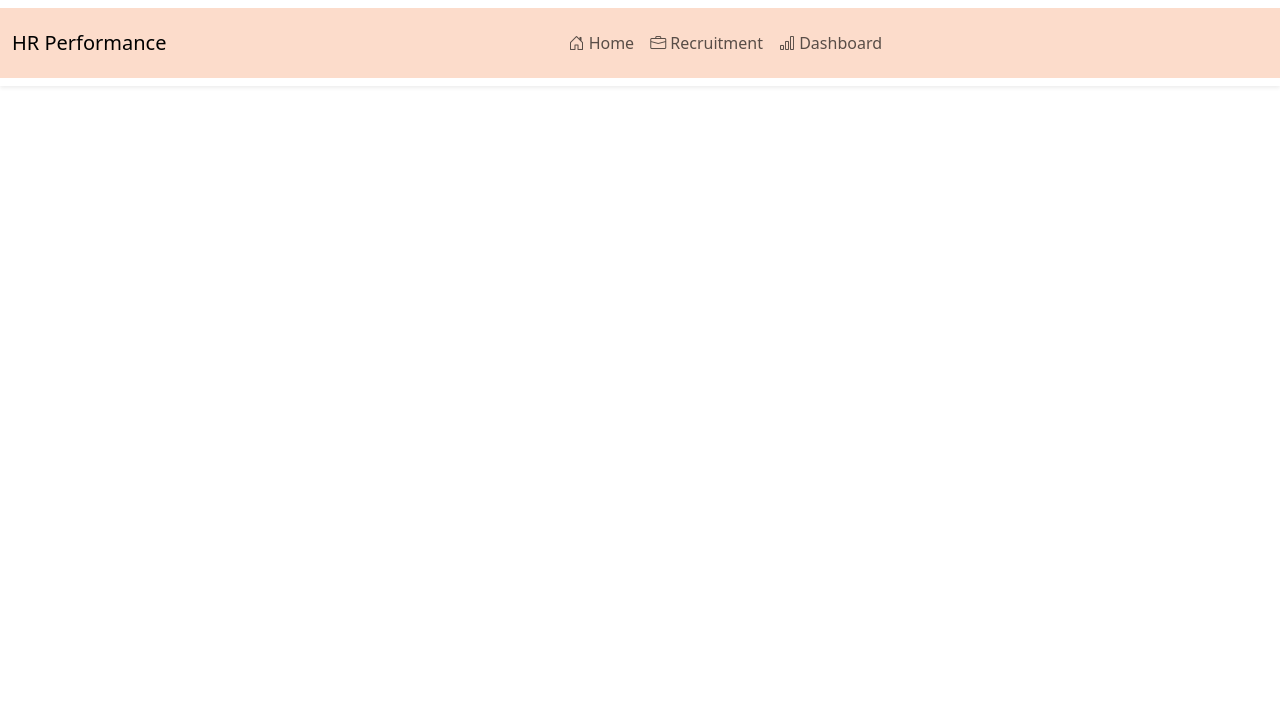
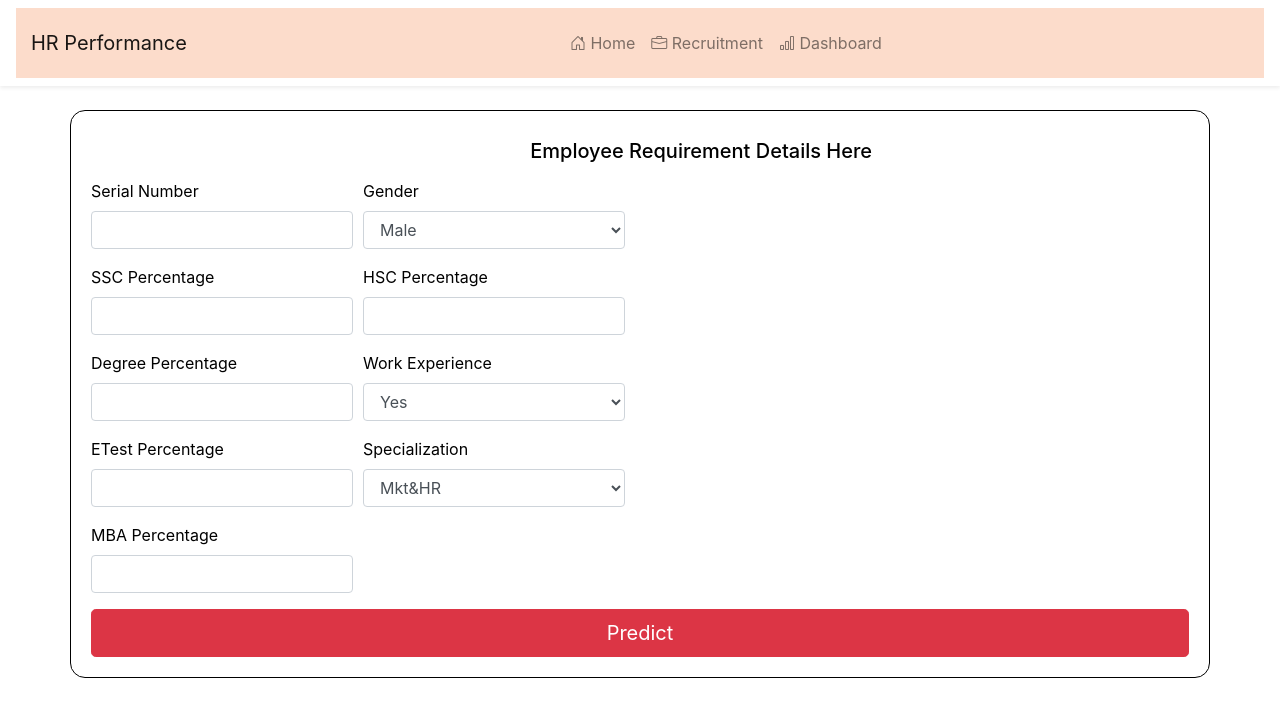
Before and after one commit to widushan/Job-Recruitement-With-Machine-Learing, a Flask app: page /job in a window 1280 px wide. Shown: the top 717 px of the page. Run offline with Flask 3, Linux system fonts and the light colour scheme; parts of the project's set-up code (start-up, migrations or seed data) failed here and were passed over; some libraries are stand-ins or nearby versions.

Commit message:
analyze commit
Analyzing HR

```diff
--- a/app.py
+++ b/app.py
@@ -9,6 +9,122 @@
 
 # ======================================Create app=================================================
 app = Flask(__name__)
+
+
+
+# ======================================loading models and datasets================================
+df = pd.read_csv('notebook/HR_comma_sep.csv.crdownload')
+model = pickle.load(open('models/model.pkl','rb'))
+scaler = pickle.load(open('models/scaler.pkl','rb'))
+
+# ======================================dashboard functions========================================
+def reading_cleaning(df):
+    df.drop_duplicates(inplace=True)
+    cols = df.columns.tolist()
+    df.columns = [x.lower() for x in cols]
+
+    return df
+#-----
+df = reading_cleaning(df)
+
+
+
+def employee_important_info(df):
+    # Average satisfaction level
+    average_satisfaction = df['satisfaction_level'].mean()
+    # Department-wise average satisfaction level
+    department_satisfaction = df.groupby('department')['satisfaction_level'].mean()
+    # Salary-wise average satisfaction level
+    salary_satisfaction = df.groupby('salary')['satisfaction_level'].mean()
+
+    # Employees who left
+    left_employees = len(df[df['left'] == 1])
+    # Employees who stayed
+    stayed_employees = len(df[df['left'] == 0])
+
+    return average_satisfaction, department_satisfaction, salary_satisfaction, left_employees, stayed_employees
+
+def plots(df, col):
+    values = df[col].unique()
+    plt.figure(figsize=(15, 10))
+
+    explode = [0.1 if len(values) > 1 else 0] * len(values)
+    plt.pie(df[col].value_counts(), explode=explode, startangle=40, autopct='%1.1f%%', shadow=True)
+    labels = [f'{value} ({col})' for value in values]
+    plt.legend(labels=labels, loc='upper right', fontsize=12)
+    plt.title(f"Distribution of {col}", fontsize=16, fontweight='bold')
+
+    plt.savefig('static/'+ col + '.png')
+    plt.close()
+
+def distribution(df, col):
+    values = df[col].unique()
+    plt.figure(figsize=(15, 10))
+    sns.countplot(x=df[col], hue='left', palette='Set1', data=df)
+    labels = [f"{val} ({col})" for val in values]
+    plt.legend(labels=labels, loc="upper right", fontsize=12)
+    plt.title(f"Distribution of {col}", fontsize=16, fontweight='bold')
+    plt.xticks(rotation=90)
+    plt.savefig('static/' + col + '_distribution.png')
+    plt.close()
+
+def comparison(df, x, y):
+    plt.figure(figsize=(15, 10))
+    sns.barplot(x=x, y=y, hue='left', data=df, ci=None)
+    plt.title(f'{x} vs {y}', fontsize=16, fontweight='bold')
+    plt.savefig('static/' + 'comparison.png')
+    plt.close()
+
+
+def corr_with_left(df):
+    df_encoded = pd.get_dummies(df)
+    correlations = df_encoded.corr()['left'].sort_values()[:-1]
+    colors = ['skyblue' if corr >= 0 else 'salmon' for corr in correlations]
+    plt.figure(figsize=(15, 10))
+    correlations.plot(kind='barh', color=colors)
+    plt.title('Correlation with Left', fontsize=16, fontweight='bold')
+    plt.xlabel('Correlation', fontsize=14, fontweight='bold')
+    plt.ylabel('Features', fontsize=14, fontweight='bold')
+    plt.tight_layout()
+    plt.savefig('static/correlation.png')
+    plt.close()
+
+def histogram(df, col):
+    fig, axes = plt.subplots(1, 2, figsize=(15, 10))  # Create a grid of 1 row and 2 columns
+
+    # Plot the first histogram
+    sns.histplot(data=df, x=col, hue='left', bins=20, ax=axes[0])
+    axes[0].set_title(f"Histogram of {col}", fontsize=16, fontweight='bold')
+
+    # Plot the second histogram
+    sns.kdeplot(data=df, x='satisfaction_level', y='last_evaluation', hue='left', shade=True, ax=axes[1])
+    axes[1].set_title("Kernel Density Estimation", fontsize=16, fontweight='bold')
+
+    plt.tight_layout()  # Adjust the layout to prevent overlapping
+    plt.savefig('static/' + col + '_histogram.png')
+    plt.close()
+
+
+#=====================prediction function====================================================
+def prediction(sl_no, gender, ssc_p, hsc_p, degree_p, workex, etest_p, specialisation, mba_p):
+    data = {
+    'sl_no': [sl_no],
+    'gender': [gender],
+    'ssc_p': [ssc_p],
+    'hsc_p': [hsc_p],
+    'degree_p': [degree_p],
+    'workex': [workex],
+    'etest_p': [etest_p],
+    'specialisation': [specialisation],
+    'mba_p': [mba_p]
+    }
+    data = pd.DataFrame(data)
+    data['gender'] = data['gender'].map({'Male':1,"Female":0})
+    data['workex'] = data['workex'].map({"Yes":1,"No":0})
+    data['specialisation'] = data['specialisation'].map({"Mkt&HR":1,"Mkt&Fin":0})
+    scaled_df = scaler.transform(data)
+    result = model.predict(scaled_df).reshape(1, -1)
+    return result[0]
 
 
 # routes===================================================================
@@ -30,7 +146,33 @@
     return render_template('dashboard.html')
 
 
+#prediction===============================================================
+@app.route("/placement",methods=['POST','GET'])
+def placement():
+    if request.method == 'POST':
+        sl_no = request.form['sl_no']
+        gender = request.form['gender']
+        ssc_p = request.form['ssc_p']
+        hsc_p = request.form['hsc_p']
+        degree_p = request.form['degree_p']
+        workex = request.form['workex']
+        etest_p = request.form['etest_p']
+        specialisation = request.form['specialisation']
+        mba_p = request.form['mba_p']
 
+        result = prediction(sl_no, gender, ssc_p, hsc_p, degree_p, workex, etest_p, specialisation, mba_p)
+
+        if result == 1:
+            pred = "Placed"
+            rec = "We recommend you that this is the best candidate for you business"
+            return render_template('job.html', result=pred, rec=rec)
+
+        else:
+            pred = "Not Placed"
+            rec = "We recommend you that this is not the best candidate for your business"
+            return render_template('job.html', result=pred,rec=rec)
+
+    return redirect(url_for('index'))
 
 
 # ========================python main===================================================
--- a/templates/index.html
+++ b/templates/index.html
@@ -38,7 +38,7 @@
     <!-- Carousel Video -->
     <div id="carouselExampleControls" class="carousel slide" data-bs-ride="carousel">
         <div class="carousel-inner">
-            <div class="carousel-item active" style="height: 400px;">
+            <div class="carousel-item active" style="height: 800px;">
                 <video class="d-block w-100" autoplay loop controls>
                     <source src="{{ url_for('static', filename='video.mp4') }}" type="video/mp4">
                     Your browser does not support the video tag.
--- a/templates/job.html
+++ b/templates/job.html
@@ -1,19 +1,45 @@
 <!DOCTYPE html>
 <html lang="en">
+
 <head>
-
-    <meta charset="utf-8">
-    <meta name="viewport" content="width=device-width, initial-scale=1">
-    <title>Job</title>
-    <link href="https://cdn.jsdelivr.net/npm/bootstrap@5.3.0-alpha3/dist/css/bootstrap.min.css" rel="stylesheet">
-    <!-- Add Bootstrap Icons library -->
+    <meta charset="UTF-8">
+    <meta name="viewport" content="width=device-width, initial-scale=1.0">
+    <title>Job Placement</title>
+    <!-- Add Bootstrap CSS -->
+    <link href="https://maxcdn.bootstrapcdn.com/bootstrap/4.5.2/css/bootstrap.min.css" rel="stylesheet">
+     <!-- Add Bootstrap Icons library -->
     <link href="https://cdn.jsdelivr.net/npm/bootstrap-icons@1.7.2/font/bootstrap-icons.css" rel="stylesheet">
 
+    <style>
+        .container {
+            border-radius: 15px;
+            color: black;
+            padding: 20px;
+            margin-top: 20px;
+        }
+
+        .btn-primary {
+            background-color: #007bff;
+            border-color: #007bff;
+        }
+
+        .btn-primary:hover {
+            background-color: #0056b3;
+            border-color: #0056b3;
+        }
+
+        .result-container {
+            background: #000000;
+            color: #ffffff;
+            margin-top: 20px;
+            padding: 20px;
+            border-radius: 15px;
+        }
+    </style>
 </head>
 
 <body>
-
-    <!-- Navbar with attractive background and shadow effects -->
+<!-- Navbar with attractive background and shadow effects -->
     <nav class="navbar navbar-expand-lg navbar-light bg-white shadow-sm">
         <div class="container-fluid" style="background:#FCDCCB; height:70px;">
             <a class="navbar-brand" href="#">HR Performance</a>
@@ -34,10 +60,91 @@
     </nav>
 
 
+<!--add forms-->
+<div class="container mt-4" style="background:white; text:black; border-radius:15px; border:1px black solid">
+    <h1 class="navbar-brand text-center" style="margin-left:40%; text:bold;" href="#">Employee Requirement Details Here</h1>
 
-    <script src="https://cdn.jsdelivr.net/npm/@popperjs/core@2.11.7/dist/umd/popper.min.js"></script>
-    <script src="https://code.jquery.com/jquery-3.6.0.min.js"></script>
-    <script src="https://cdn.jsdelivr.net/npm/bootstrap@5.3.0-alpha3/dist/js/bootstrap.bundle.min.js"></script>
+    <form action="/placement" method="post">
+        <div class="row">
+            <div class="col-md-6">
+                    <div class="form-row">
+                        <div class="form-group col-md-6">
+                            <label for="sl_no">Serial Number</label>
+                            <input type="number" class="form-control" id="sl_no" name="sl_no">
+                        </div>
+                        <div class="form-group col-md-6">
+                            <label for="gender">Gender</label>
+                            <select class="form-control" id="gender" name="gender">
+                                <option value="Male">Male</option>
+                                <option value="Female">Female</option>
+                            </select>
+                        </div>
+                    </div>
+                    <div class="form-row">
+                        <div class="form-group col-md-6">
+                            <label for="ssc_p">SSC Percentage</label>
+                            <input type="number" class="form-control" id="ssc_p" name="ssc_p" step="0.01" required>
+                        </div>
+                        <div class="form-group col-md-6">
+                            <label for="hsc_p">HSC Percentage</label>
+                            <input type="number" class="form-control" id="hsc_p" name="hsc_p" step="0.01" required>
+                        </div>
+                    </div>
+                    <div class="form-row">
+                        <div class="form-group col-md-6">
+                            <label for="degree_p">Degree Percentage</label>
+                            <input type="number" class="form-control" id="degree_p" name="degree_p" step="0.01" required>
+                        </div>
+                        <div class="form-group col-md-6">
+                            <label for="workex">Work Experience</label>
+                            <select class="form-control" id="workex" name="workex">
+                                <option value="Yes">Yes</option>
+                                <option value="No">No</option>
+                            </select>
+                        </div>
+                    </div>
+                    <div class="form-row">
+                        <div class="form-group col-md-6">
+                            <label for="etest_p">ETest Percentage</label>
+                            <input type="number" class="form-control" id="etest_p" name="etest_p" step="0.01" required>
+                        </div>
+                        <div class="form-group col-md-6">
+                            <label for="specialisation">Specialization</label>
+                            <select class="form-control" id="specialisation" name="specialisation" required>
+                                <option value="Mkt&HR">Mkt&HR</option>
+                                <option value="Mkt&Fin">Mkt&Fin</option>
+                            </select>
+                        </div>
+                    </div>
+                    <div class="form-row">
+                        <div class="form-group col-md-6">
+                            <label for="mba_p">MBA Percentage</label>
+                            <input type="number" class="form-control" id="mba_p" name="mba_p" step="0.01" required>
+                        </div>
+                        <!-- Add other fields in a similar structure -->
+                    </div>
+
+            </div>
+        </div>
+
+      <button type="submit" class="btn btn-danger btn-lg" style="width:100%;">Predict</button>
+    </form>
+</div>
+
+
+
+    {% if result %}
+    <div class="result-container container">
+        <h1>{{ result }}</h1>
+        <h3>{{ rec }}</h3>
+    </div>
+    {% endif %}
+
+    <!-- Add Bootstrap JS -->
+    <script src="https://ajax.googleapis.com/ajax/libs/jquery/3.5.1/jquery.min.js"></script>
+    <script src="https://cdnjs.cloudflare.com/ajax/libs/popper.js/1.16.0/umd/popper.min.js"></script>
+    <script src="https://maxcdn.bootstrapcdn.com/bootstrap/4.5.2/js/bootstrap.min.js"></script>
 
 </body>
+
 </html>
```
Also changed, not shown: 2 other files.
